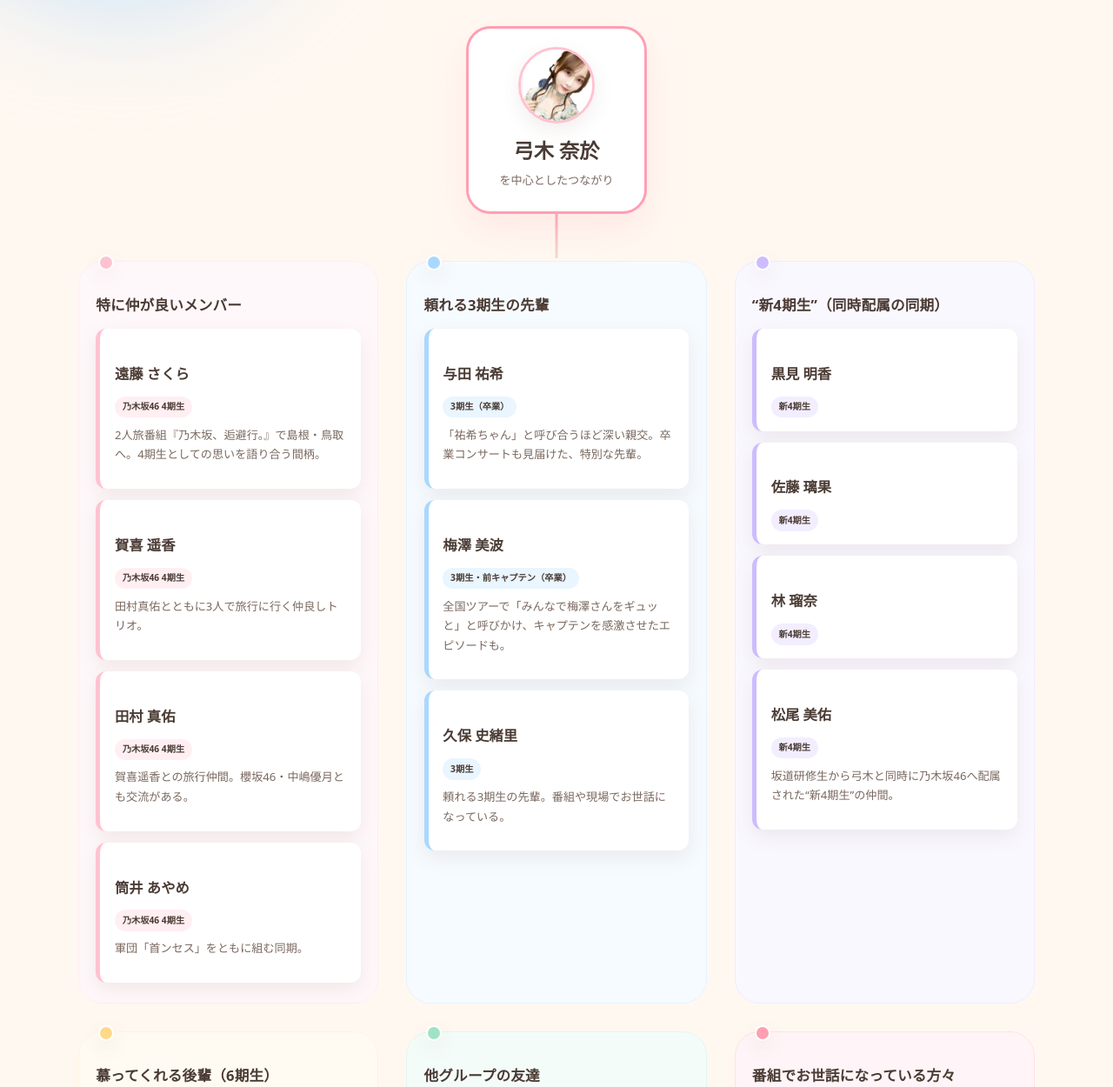
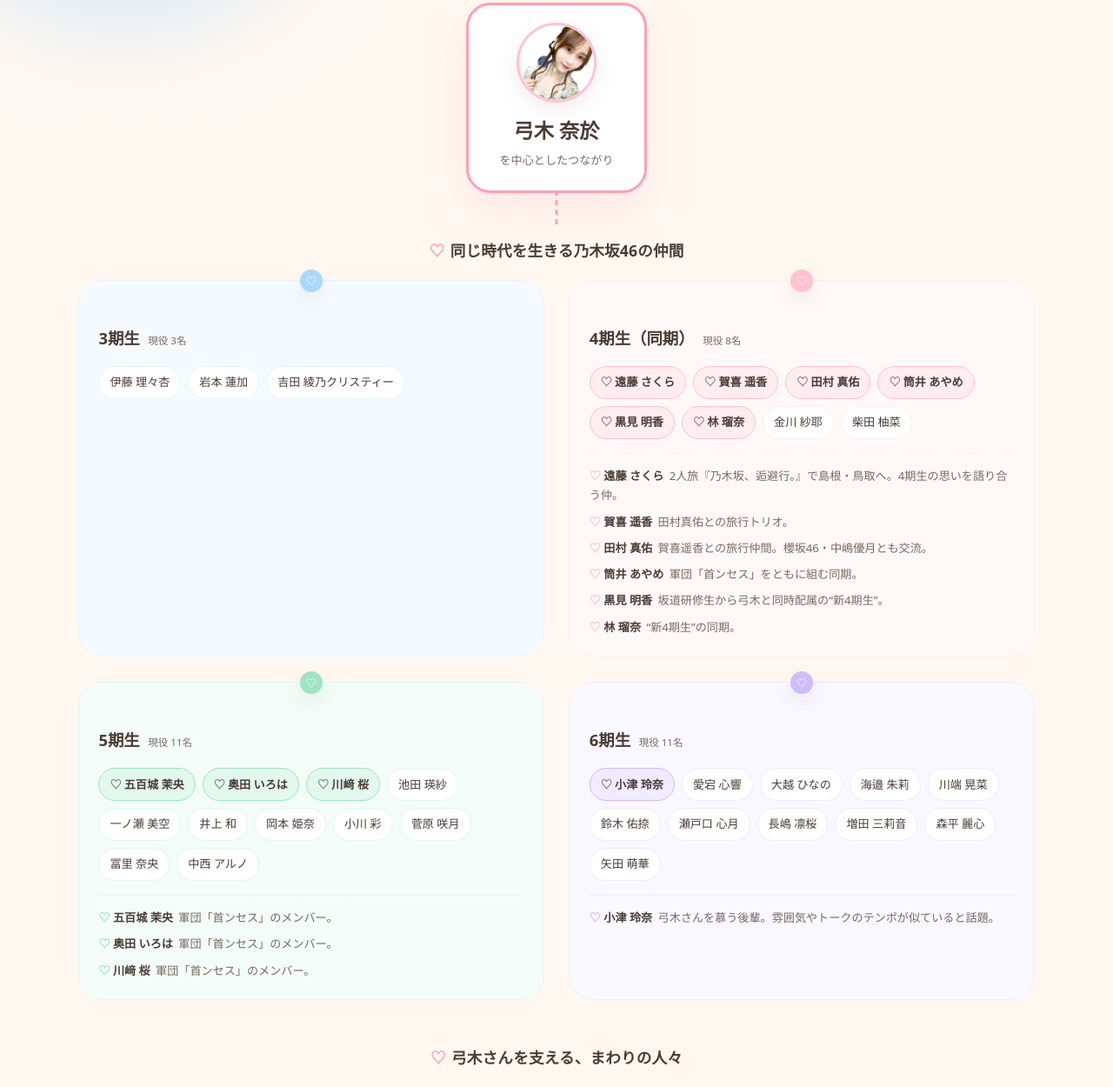
Before and after one commit to ryoo-ma638/ryoo-ma638.github.io, an Astro site: page /yumiki/relations in a window 1280 px wide. Shown: the part 905-2155 px from the top of the page at 87% size. Built offline with nearby package versions, Linux system fonts and the light colour scheme; Astro itself is replaced by a stand-in of ours; a web font is replaced by a local one.

Commit message:
相関図を世代別フル構成に刷新（正確なロスターで網羅）＋つながりデザイン改善
- 現役メンバーを世代別に全員掲載：3期生3名（伊藤理々杏/岩本蓮加/吉田綾乃クリスティー）、
  4期生8名、5期生11名、6期生11名（複数ソースをクロスチェック・2026年6月時点）
- 弓木さんを中心ハブに、各世代クラスター＋♡コネクタ＋メンバーチップ。縁の深い人は
  ハイライト＋エピソード（遠藤さくら/田村真佑/首ンセスの5期生/小津玲奈ら）
- 卒業者は別枠「お世話になった先輩(卒業生)」へ正しく分離（与田祐希/梅澤美波/久保史緒里/早川聖来/和田まあや）
- 他グループの友達・番組MC・ラヴィット先輩も別枠に。事実のみ・歌詞等は非掲載

```diff
--- a/src/data/yumiki.ts
+++ b/src/data/yumiki.ts
@@ -93,80 +93,102 @@
   ],
 };
 
-// 人物相関：弓木さんのつながり（公開情報ベース・事実のみ）
-export const relations = [
+// 人物相関：弓木さんのつながり（2026年6月時点・公開情報ベース・事実のみ）
+// generations = 世代別の現役メンバー全員。bond があれば特に縁の深い人としてハイライト。
+// groups = 卒業生・他グループ・番組など別枠のつながり。
+export const relations = {
+  generations: [
     {
-    group: "特に仲が良いメンバー",
-    color: "var(--y-pink)",
-    people: [
-      { name: "遠藤 さくら", role: "乃木坂46 4期生", note: "2人旅番組『乃木坂、逅避行。』で島根・鳥取へ。4期生としての思いを語り合う間柄。" },
-      { name: "賀喜 遥香", role: "乃木坂46 4期生", note: "田村真佑とともに3人で旅行に行く仲良しトリオ。" },
-      { name: "田村 真佑", role: "乃木坂46 4期生", note: "賀喜遥香との旅行仲間。櫻坂46・中嶋優月とも交流がある。" },
-      { name: "筒井 あやめ", role: "乃木坂46 4期生", note: "軍団「首ンセス」をともに組む同期。" },
+      gen: "3期生", color: "var(--y-sky)",
+      members: [
+        { name: "伊藤 理々杏" },
+        { name: "岩本 蓮加" },
+        { name: "吉田 綾乃クリスティー" },
       ],
     },
     {
-    group: "頼れる3期生の先輩",
-    color: "var(--y-sky)",
-    people: [
-      { name: "与田 祐希", role: "3期生（卒業）", note: "「祐希ちゃん」と呼び合うほど深い親交。卒業コンサートも見届けた、特別な先輩。" },
-      { name: "梅澤 美波", role: "3期生・前キャプテン（卒業）", note: "全国ツアーで「みんなで梅澤さんをギュッと」と呼びかけ、キャプテンを感激させたエピソードも。" },
-      { name: "久保 史緒里", role: "3期生", note: "頼れる3期生の先輩。番組や現場でお世話になっている。" },
+      gen: "4期生（同期）", color: "var(--y-pink)",
+      members: [
+        { name: "遠藤 さくら", bond: "2人旅『乃木坂、逅避行。』で島根・鳥取へ。4期生の思いを語り合う仲。" },
+        { name: "賀喜 遥香", bond: "田村真佑との旅行トリオ。" },
+        { name: "田村 真佑", bond: "賀喜遥香との旅行仲間。櫻坂46・中嶋優月とも交流。" },
+        { name: "筒井 あやめ", bond: "軍団「首ンセス」をともに組む同期。" },
+        { name: "黒見 明香", bond: "坂道研修生から弓木と同時配属の“新4期生”。" },
+        { name: "林 瑠奈", bond: "“新4期生”の同期。" },
+        { name: "金川 紗耶" },
+        { name: "柴田 柚菜" },
       ],
     },
     {
-    group: "“新4期生”（同時配属の同期）",
-    color: "var(--y-lav)",
-    people: [
-      { name: "黒見 明香", role: "新4期生", note: "" },
-      { name: "佐藤 璃果", role: "新4期生", note: "" },
-      { name: "林 瑠奈", role: "新4期生", note: "" },
-      { name: "松尾 美佑", role: "新4期生", note: "坂道研修生から弓木と同時に乃木坂46へ配属された“新4期生”の仲間。" },
+      gen: "5期生", color: "var(--y-mint)",
+      members: [
+        { name: "五百城 茉央", bond: "軍団「首ンセス」のメンバー。" },
+        { name: "奥田 いろは", bond: "軍団「首ンセス」のメンバー。" },
+        { name: "川﨑 桜", bond: "軍団「首ンセス」のメンバー。" },
+        { name: "池田 瑛紗" },
+        { name: "一ノ瀬 美空" },
+        { name: "井上 和" },
+        { name: "岡本 姫奈" },
+        { name: "小川 彩" },
+        { name: "菅原 咲月" },
+        { name: "冨里 奈央" },
+        { name: "中西 アルノ" },
       ],
     },
     {
-    group: "慕ってくれる後輩（6期生）",
-    color: "var(--y-butter)",
+      gen: "6期生", color: "var(--y-lav)",
+      members: [
+        { name: "小津 玲奈", bond: "弓木さんを慕う後輩。雰囲気やトークのテンポが似ていると話題。" },
+        { name: "愛宕 心響" },
+        { name: "大越 ひなの" },
+        { name: "海邉 朱莉" },
+        { name: "川端 晃菜" },
+        { name: "鈴木 佑捺" },
+        { name: "瀬戸口 心月" },
+        { name: "長嶋 凛桜" },
+        { name: "増田 三莉音" },
+        { name: "森平 麗心" },
+        { name: "矢田 萌華" },
+      ],
+    },
+  ],
+  groups: [
+    {
+      group: "お世話になった先輩（卒業生）", color: "var(--y-butter)",
       people: [
-      { name: "小津 玲奈", role: "6期生", note: "弓木さんを慕う後輩。雰囲気やトークのテンポが似ていると、ファンの間でも話題に。" },
+        { name: "与田 祐希", role: "3期生（卒業）", note: "「祐希ちゃん」と呼び合う深い親交。卒業コンサートも見届けた特別な先輩。" },
+        { name: "梅澤 美波", role: "前キャプテン（卒業）", note: "全国ツアーで「みんなで梅澤さんをギュッと」と呼びかけたエピソードも。" },
+        { name: "久保 史緒里", role: "3期生（卒業）", note: "頼れる先輩としてお世話になった。" },
+        { name: "早川 聖来", role: "4期生（卒業）", note: "賀喜・田村との旅行トリオの、もう一人の仲間だった。" },
+        { name: "和田 まあや", role: "1期生（卒業）", note: "なんと高校の同級生。学生時代の思い出を共有する間柄。" },
       ],
     },
     {
-    group: "他グループの友達",
-    color: "var(--y-mint)",
+      group: "他グループの友達", color: "var(--y-peach)",
       people: [
-      { name: "中嶋 優月", role: "櫻坂46 3期生", note: "田村真佑とともに仲が良く、ツーショットも公開されている。" },
+        { name: "中嶋 優月", role: "櫻坂46", note: "田村真佑とともに仲が良く、ツーショットも公開されている。" },
         { name: "大沼 晶保", role: "櫻坂46", note: "“トリッキーキャラ”の次世代バラドル仲間として並び称される存在。" },
         { name: "森本 茉莉", role: "日向坂46", note: "坂道研修生時代からの縁。同じく個性派の愛されキャラ。" },
       ],
     },
     {
-    group: "番組でお世話になっている方々",
-    color: "var(--y-peach)",
+      group: "番組でお世話になっている方々", color: "var(--y-sky)",
       people: [
         { name: "バナナマン", role: "乃木坂工事中 MC", note: "グループの冠番組。天然トークで何度も場を沸かせている。" },
-      { name: "川島 明（麒麟）", role: "ラヴィット！ MC", note: "金曜レギュラーとして共演。予測不能な言動に的確なツッコミを入れつつ、コメント力を高く評価。" },
+        { name: "川島 明（麒麟）", role: "ラヴィット！ MC", note: "金曜レギュラーとして共演。コメント力を高く評価。" },
         { name: "アルコ&ピース 酒井 健太", role: "沈黙の金曜日 MC", note: "弓木とMCを担当。テンポのよい掛け合いが魅力。" },
       ],
     },
     {
-    group: "ラヴィット！の先輩",
-    color: "var(--y-sky)",
+      group: "ラヴィット！の先輩", color: "var(--y-mint)",
       people: [
         { name: "近藤 千尋", role: "ラヴィット！ 先輩", note: "明るい先輩方に可愛がられ、のびのびと共演している。" },
-      { name: "若槻 千夏", role: "ラヴィット！ 先輩", note: "" },
-      { name: "丸山 桂里奈", role: "ラヴィット！ 先輩", note: "" },
+        { name: "若槻 千夏", role: "ラヴィット！ 先輩" },
+        { name: "丸山 桂里奈", role: "ラヴィット！ 先輩" },
       ],
     },
-  {
-    group: "特別なつながり",
-    color: "var(--y-butter)",
-    people: [
-      { name: "和田 まあや", role: "乃木坂46 1期生（卒業）", note: "なんと高校の同級生。学生時代の思い出を共有する間柄。" },
-      { name: "早川 聖来", role: "4期生（卒業）", note: "賀喜・田村との旅行トリオの、もう一人の仲間だった。" },
   ],
-  },
-];
+};
 
 export const shows = [
   { name: "乃木坂工事中", desc: "グループの冠番組で天然トークが炸裂" },
--- a/src/pages/yumiki/relations.astro
+++ b/src/pages/yumiki/relations.astro
@@ -1,6 +1,7 @@
 ---
 import Yumiki from "../../layouts/Yumiki.astro";
 import { unit, relations } from "../../data/yumiki.ts";
+const { generations, groups } = relations;
 ---
 <Yumiki title="つながり — YUMIKI WORLD">
   <section class="y-section">
@@ -8,7 +9,7 @@
       <div class="y-head y-reveal">
         <span class="y-eyebrow">Connections</span>
         <h2>🤝 弓木さんの<span class="wave">つながり</span></h2>
-        <p class="rel-intro">軍団「首ンセス」のなかまや、番組でお世話になっている方々。弓木さんの周りには、いつも温かい人たちがいます。</p>
+        <p class="rel-intro">同じグループの仲間から、番組でお世話になっている方々まで。弓木さんを中心にした“つながりの地図”です。</p>
       </div>
 
       <!-- 軍団 首ンセス -->
@@ -35,21 +36,47 @@
         </div>
       </article>
 
-      <!-- 人物相関図（弓木さんを中心に） -->
+      <!-- 相関図：弓木さんを中心に -->
       <div class="rel-map">
         <div class="rel-hub y-reveal">
           <div class="rel-hub-photo"><img src="/assets/yumiki/yumiki-main.jpg" alt="弓木奈於さん" loading="lazy" onerror="this.src='/assets/yumiki/nao_main.jpg'" /></div>
           <span class="rel-hub-name">弓木 奈於</span>
           <span class="rel-hub-sub">を中心としたつながり</span>
         </div>
+
+        <!-- 世代別の現役メンバー -->
+        <h3 class="rel-sec-title y-reveal">同じ時代を生きる乃木坂46の仲間</h3>
+        <div class="gen-grid">
+          {generations.map((g, gi) => {
+            const bonded = g.members.filter((m) => m.bond);
+            return (
+              <div class="gen-cluster y-reveal" style={`--gc:${g.color}`} data-delay={(gi % 2) + 1}>
+                <h4 class="gen-title">{g.gen}<small>現役 {g.members.length}名</small></h4>
+                <div class="gen-chips">
+                  {g.members.map((m) => (
+                    <span class={`chip${m.bond ? " chip--bond" : ""}`}>{m.bond && <i aria-hidden="true">♡</i>}{m.name}</span>
+                  ))}
+                </div>
+                {bonded.length > 0 && (
+                  <ul class="gen-bonds">
+                    {bonded.map((m) => (<li><b>{m.name}</b>{m.bond}</li>))}
+                  </ul>
+                )}
+              </div>
+            );
+          })}
+        </div>
+
+        <!-- 別枠：卒業生・他グループ・番組 -->
+        <h3 class="rel-sec-title y-reveal">弓木さんを支える、まわりの人々</h3>
         <div class="rel-groups">
-          {relations.map((g, gi) => (
+          {groups.map((g, gi) => (
             <div class="rel-group y-reveal" style={`--gc:${g.color}`} data-delay={(gi % 3) + 1}>
-              <h3 class="rel-group-title">{g.group}</h3>
+              <h4 class="rel-group-title">{g.group}</h4>
               <div class="rel-people">
                 {g.people.map((p) => (
                   <article class="rel-card">
-                    <h4 class="rel-name">{p.name}</h4>
+                    <h5 class="rel-name">{p.name}</h5>
                     <span class="rel-role">{p.role}</span>
                     {p.note && <p class="rel-note">{p.note}</p>}
                   </article>
@@ -60,13 +87,13 @@
         </div>
       </div>
 
-      <p class="rel-foot y-reveal">※ 番組での共演など、公開されている情報をもとにファンがまとめたものです。</p>
+      <p class="rel-foot y-reveal">※ メンバー在籍は2026年6月時点。番組での共演など、公開されている情報をもとにファンが作成したものです。</p>
     </div>
   </section>
 </Yumiki>
 
 <style>
-  .rel-intro { margin-top: 0.9rem; color: var(--y-ink-soft); font-size: 0.95rem; max-width: 46ch; margin-inline: auto; line-height: 1.8; }
+  .rel-intro { margin-top: 0.9rem; color: var(--y-ink-soft); font-size: 0.95rem; max-width: 48ch; margin-inline: auto; line-height: 1.8; }
 
   /* 軍団 首ンセス */
   .unit { position: relative; overflow: hidden; margin-bottom: clamp(2.6rem, 8vw, 4.5rem); border: 2px dashed var(--y-line); border-radius: var(--y-radius);
@@ -81,8 +108,7 @@
   .unit-origin { color: var(--y-ink-soft); font-size: 0.9rem; max-width: 52ch; margin: 0.9rem auto 0; line-height: 1.85; }
   .unit-members { position: relative; z-index: 1; display: grid; gap: 0.9rem; grid-template-columns: repeat(2, 1fr); max-width: 640px; margin: 0 auto; }
   @media (min-width: 760px) { .unit-members { grid-template-columns: repeat(5, 1fr); } }
-  .unit-m { background: #fff; border-radius: 16px; padding: 1.1rem 0.7rem; text-align: center; box-shadow: var(--y-shadow-sm); display: flex; flex-direction: column; gap: 0.25rem; align-items: center; justify-content: center;
-    transition: transform .3s var(--y-ease); }
+  .unit-m { background: #fff; border-radius: 16px; padding: 1.1rem 0.7rem; text-align: center; box-shadow: var(--y-shadow-sm); display: flex; flex-direction: column; gap: 0.25rem; align-items: center; justify-content: center; transition: transform .3s var(--y-ease); }
   .unit-m:hover { transform: translateY(-4px); }
   .unit-m--leader { grid-column: 1 / -1; border: 2px solid var(--y-peach); background: color-mix(in srgb, var(--y-peach) 12%, #fff); }
   @media (min-width: 760px) { .unit-m--leader { grid-column: auto; } }
@@ -90,33 +116,52 @@
   .unit-m-name { font-weight: 700; font-size: 1.02rem; }
   .unit-m-gen { font-size: 0.72rem; color: var(--y-muted); }
 
-  /* 人物相関図：弓木を中心ハブに、各グループへ枝分かれ */
+  /* 相関図：中心ハブ */
   .rel-map { position: relative; }
-  .rel-hub { position: relative; z-index: 2; width: fit-content; margin: 0 auto clamp(2.2rem, 6vw, 3.4rem);
-    display: flex; flex-direction: column; align-items: center; text-align: center;
+  .rel-hub { position: relative; z-index: 2; width: fit-content; margin: 0 auto; display: flex; flex-direction: column; align-items: center; text-align: center;
     background: #fff; border: 3px solid var(--y-peach); border-radius: var(--y-radius); padding: 1.3rem 2.2rem 1.4rem; box-shadow: var(--y-shadow); }
-  .rel-hub::after { content: ""; position: absolute; left: 50%; bottom: calc(-1 * clamp(2.2rem, 6vw, 3.4rem)); transform: translateX(-50%);
-    width: 3px; height: clamp(2.2rem, 6vw, 3.4rem); background: linear-gradient(var(--y-peach), var(--y-line)); }
-  .rel-hub-photo { width: 88px; height: 88px; border-radius: 50%; overflow: hidden; border: 3px solid var(--y-pink); margin-bottom: 0.6rem; box-shadow: var(--y-shadow-sm); }
+  .rel-hub::after { content: ""; position: absolute; left: 50%; bottom: -2.6rem; transform: translateX(-50%); width: 3px; height: 2.6rem;
+    background: repeating-linear-gradient(var(--y-peach) 0 6px, transparent 6px 11px); }
+  .rel-hub-photo { width: 92px; height: 92px; border-radius: 50%; overflow: hidden; border: 3px solid var(--y-pink); margin-bottom: 0.6rem; box-shadow: var(--y-shadow-sm); }
   .rel-hub-photo img { width: 100%; height: 100%; object-fit: cover; object-position: center top; }
   .rel-hub-name { font-size: 1.45rem; font-weight: 700; }
   .rel-hub-sub { font-size: 0.82rem; color: var(--y-ink-soft); }
 
-  .rel-groups { display: grid; gap: clamp(1.4rem, 4vw, 2rem); grid-template-columns: 1fr; }
+  .rel-sec-title { text-align: center; font-size: 1.1rem; margin: clamp(2.6rem, 6vw, 3.4rem) 0 1.4rem; position: relative; }
+  .rel-sec-title::before { content: "♡"; color: var(--y-peach); margin-right: 0.4rem; }
+
+  /* 世代クラスター */
+  .gen-grid { display: grid; gap: clamp(1.2rem, 3.5vw, 1.8rem); grid-template-columns: 1fr; }
+  @media (min-width: 760px) { .gen-grid { grid-template-columns: repeat(2, 1fr); } }
+  .gen-cluster { position: relative; border-radius: var(--y-radius); padding: 1.5rem 1.4rem 1.4rem;
+    background: color-mix(in srgb, var(--gc) 12%, #fff); border: 1.5px solid color-mix(in srgb, var(--gc) 30%, #fff); }
+  .gen-cluster::before { content: "♡"; position: absolute; top: -13px; left: 50%; transform: translateX(-50%); width: 26px; height: 26px; display: grid; place-items: center;
+    border-radius: 50%; background: var(--gc); color: #fff; font-size: 0.8rem; box-shadow: var(--y-shadow-sm); }
+  .gen-title { font-size: 1.15rem; margin-bottom: 0.9rem; display: flex; align-items: baseline; gap: 0.6rem; }
+  .gen-title small { font-size: 0.72rem; font-weight: 500; color: var(--y-ink-soft); }
+  .gen-chips { display: flex; flex-wrap: wrap; gap: 0.5rem; }
+  .chip { display: inline-flex; align-items: center; gap: 0.2rem; font-size: 0.82rem; font-weight: 500; padding: 0.34rem 0.75rem; border-radius: 999px;
+    background: #fff; border: 1.5px solid color-mix(in srgb, var(--gc) 30%, #fff); color: var(--y-ink); }
+  .chip--bond { font-weight: 700; background: color-mix(in srgb, var(--gc) 30%, #fff); border-color: var(--gc); }
+  .chip--bond i { color: color-mix(in srgb, var(--y-ink) 55%, var(--gc)); font-style: normal; }
+  .gen-bonds { list-style: none; margin: 1rem 0 0; padding: 0.9rem 0 0; border-top: 1.5px dashed color-mix(in srgb, var(--gc) 35%, #fff); display: grid; gap: 0.5rem; }
+  .gen-bonds li { font-size: 0.82rem; color: var(--y-ink-soft); line-height: 1.7; }
+  .gen-bonds b { color: var(--y-ink); margin-right: 0.4rem; }
+  .gen-bonds b::before { content: "♡ "; color: var(--gc); }
+
+  /* 別枠グループ */
+  .rel-groups { display: grid; gap: clamp(1.2rem, 3.5vw, 1.8rem); grid-template-columns: 1fr; }
   @media (min-width: 720px) { .rel-groups { grid-template-columns: repeat(2, 1fr); } }
-  @media (min-width: 1040px) { .rel-groups { grid-template-columns: repeat(3, 1fr); } }
-  .rel-group { position: relative; border-radius: var(--y-radius); padding: 1.4rem 1.2rem 1.4rem;
+  @media (min-width: 1040px) { .rel-groups { grid-template-columns: repeat(4, 1fr); } }
+  .rel-group { position: relative; border-radius: var(--y-radius); padding: 1.4rem 1.2rem;
     background: color-mix(in srgb, var(--gc) 11%, #fff); border: 1.5px solid color-mix(in srgb, var(--gc) 30%, #fff); }
-  .rel-group::before { content: ""; position: absolute; top: -8px; left: 22px; width: 14px; height: 14px; border-radius: 50%;
-    background: var(--gc); border: 2px solid #fff; box-shadow: var(--y-shadow-sm); }
-  .rel-group-title { font-size: 1.04rem; margin-bottom: 1rem; }
+  .rel-group-title { font-size: 0.98rem; margin-bottom: 1rem; line-height: 1.4; }
   .rel-people { display: grid; gap: 0.8rem; }
-  .rel-card { background: #fff; border-radius: 12px; border-left: 5px solid var(--gc); padding: 0.95rem 1.05rem; box-shadow: var(--y-shadow-sm);
-    transition: transform .25s var(--y-ease); }
+  .rel-card { background: #fff; border-radius: 12px; border-left: 5px solid var(--gc); padding: 0.9rem 1rem; box-shadow: var(--y-shadow-sm); transition: transform .25s var(--y-ease); }
   .rel-card:hover { transform: translateX(4px); }
-  .rel-name { font-size: 1.02rem; margin-bottom: 0.28rem; }
-  .rel-role { display: inline-block; font-size: 0.64rem; font-weight: 700; color: var(--y-ink); background: color-mix(in srgb, var(--gc) 26%, #fff); padding: 0.16rem 0.55rem; border-radius: 999px; }
-  .rel-note { color: var(--y-ink-soft); font-size: 0.82rem; line-height: 1.72; margin-top: 0.5rem; }
+  .rel-name { font-size: 1rem; margin-bottom: 0.28rem; }
+  .rel-role { display: inline-block; font-size: 0.62rem; font-weight: 700; color: var(--y-ink); background: color-mix(in srgb, var(--gc) 26%, #fff); padding: 0.16rem 0.55rem; border-radius: 999px; }
+  .rel-note { color: var(--y-ink-soft); font-size: 0.8rem; line-height: 1.7; margin-top: 0.5rem; }
 
   .rel-foot { text-align: center; color: var(--y-muted); font-size: 0.74rem; margin-top: clamp(2rem, 6vw, 3rem); }
 </style>
```
Lines whose indentation alone changed are shown as unchanged.
